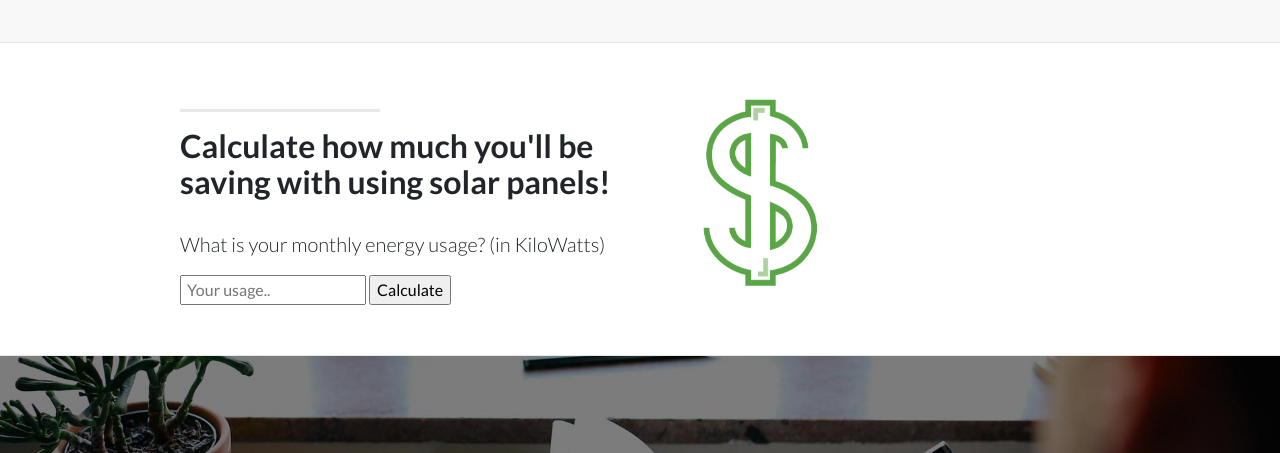
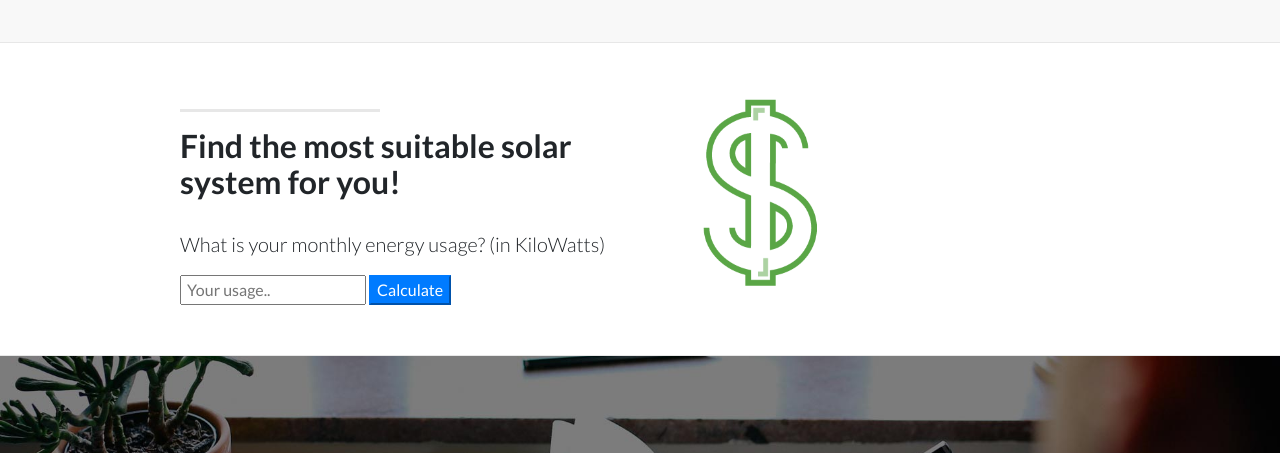
Before and after one commit to hindaljabr/solarenergysavings, a website: page index.html in a window 1280 px wide. Shown: the part 1560-2013 px from the top of the page. Drawn offline with nearby package versions, Linux system fonts and the light colour scheme.

Commit message:
Add files via upload

```diff
--- a/index.html
+++ b/index.html
@@ -85,8 +85,7 @@
     </header>
 
     <!-- Page Content -->
-    <section class="content-section-b">
-
+<section class="content-section-b">
       <div class="container">
         <div class="row">
           <div class="col-lg-5 ml-auto">
@@ -94,11 +93,12 @@
             <div class="clearfix"></div>
             <h2 class="section-heading">What is Solar Panel<br>Solar Panels:</h2>
 
-              <a target="_blank" href="https://en.wikipedia.org/wiki/Solar_panel"><p class="lead">A Solar panels</a>
-              are devices that convert light into electricity. They are called "solar" panels because most of the time, the most powerful source of light available is the Sun, called Sol by astronomers. Some scientists call them photovoltaics which means, basically, "light-electricity.".</p>
-          </div>
+            <a target="_blank" href="https://en.wikipedia.org/wiki/Solar_panel"><p class="lead">A Solar panels</a>
+             are devices that convert light into electricity. They are called "solar" panels because most of the time, the most powerful source of light available is the Sun, called Sol by astronomers. Some scientists call them photovoltaics which means, basically, "light-electricity.".</p>
+</div>
           <div class="col-lg-5 mr-auto">
             <img class="img-fluid" src="img/irregularity-clipart-Solar-Panel-Clip-Art.jpg" alt="">
+
           </div>
         </div>
 
@@ -106,7 +106,7 @@
       <!-- /.container -->
     </section>
 
-    <section class="content-section-a">
+  <section class="content-section-a">
 
       <div class="container">
 
@@ -137,11 +137,12 @@
           <div class="col-lg-5 ml-auto">
             <hr class="section-heading-spacer">
             <div class="clearfix"></div>
-            <h2 class="section-heading">Calculate how much you'll be <br>saving with using solar panels!</h2>
+            <h2 class="section-heading">Find the most suitable solar system for you!</h2>
             <p class="lead">What is your monthly energy usage? (in KiloWatts)</p>
             <input type="text" id="currentUsage" value="" placeholder=" Your usage.. ">
-            <button class="btn-lx" onclick="estimateSavings();" id="button">Calculate</button>
-            <p class="" id="result">You will save <span id="finalCost"></span></p>
+            <button class="btn-primary" onclick="estimateSavings();" id="button">Calculate</button>
+            <br>
+            <p class="lead" id="result">The most suitable solar system: <span id="solarSystem"></span></p>
           </div>
           <div class="col-lg-5 mr-auto ">
             <img class="" src="img/dollar-sign.png" alt="" style="width: 200px; height:200px;">
```
